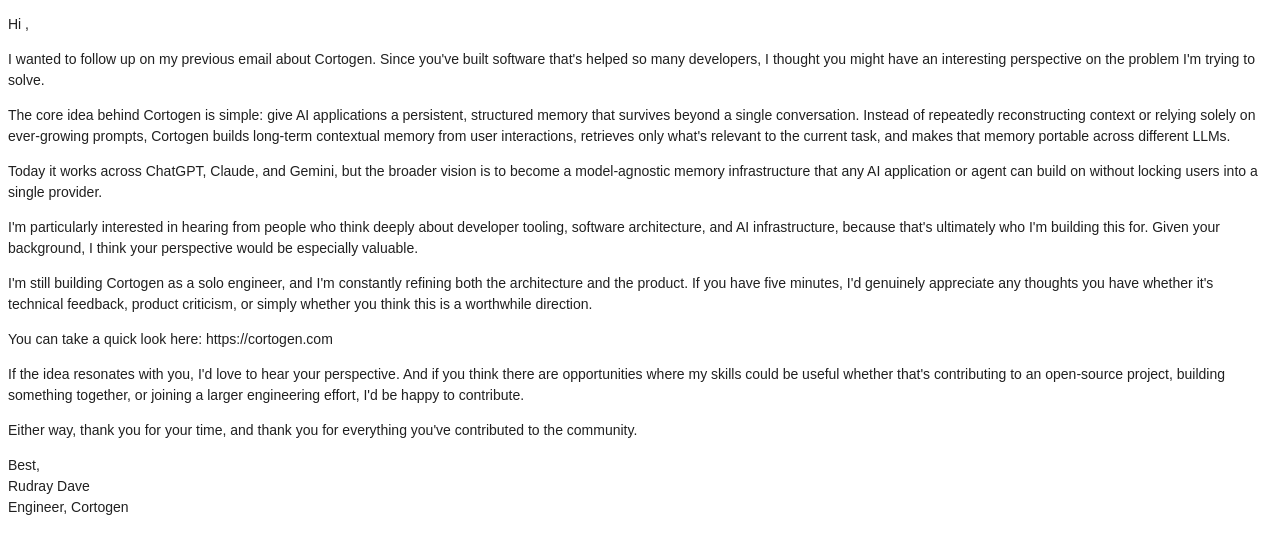
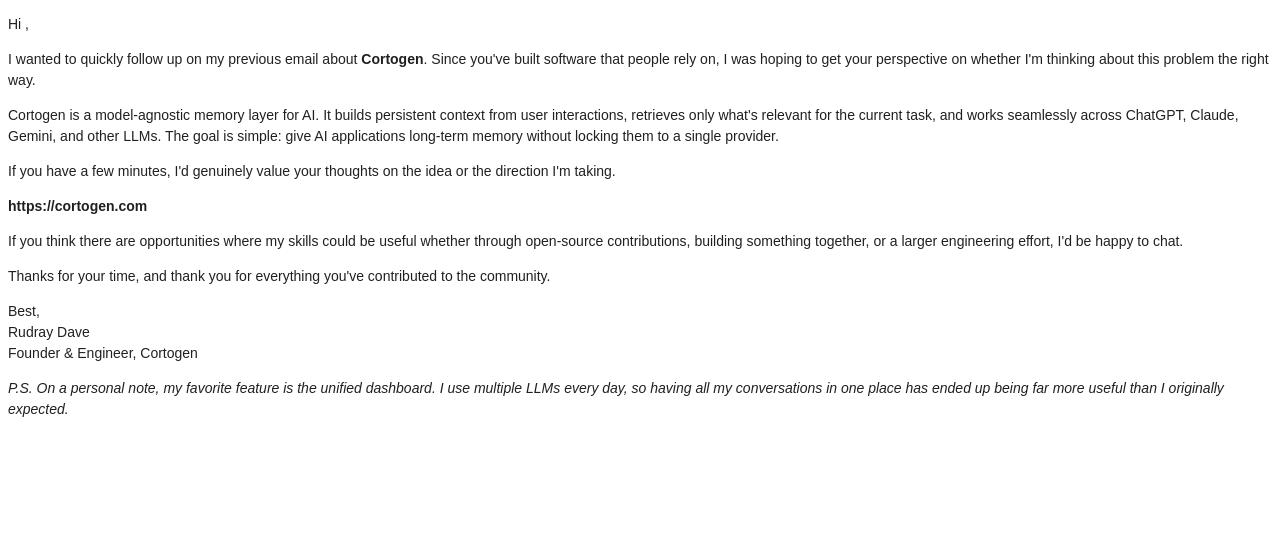
Before and after one commit to RDisCoding/mailman, a Python web app: template templates/cortogen_direct.html in a window 1280 px wide. Shown: the top 554 px of the page. Run offline with Jinja, Linux system fonts and the light colour scheme; the template is opened without the code that fills it, so the values that code supplies are empty.

Commit message:
content: update email templates with premium and direct versions

```diff
--- a/templates/cortogen_direct.html
+++ b/templates/cortogen_direct.html
@@ -14,23 +14,23 @@
 <body>
   <p>Hi {{first_name}},</p>
 
-  <p>I wanted to follow up on my previous email about Cortogen. Since you've built software that's helped so many developers, I thought you might have an interesting perspective on the problem I'm trying to solve.</p>
+<p>I wanted to quickly follow up on my previous email about <strong>Cortogen</strong>. Since you've built software that people rely on, I was hoping to get your perspective on whether I'm thinking about this problem the right way.</p>
 
-  <p>The core idea behind Cortogen is simple: give AI applications a persistent, structured memory that survives beyond a single conversation. Instead of repeatedly reconstructing context or relying solely on ever-growing prompts, Cortogen builds long-term contextual memory from user interactions, retrieves only what's relevant to the current task, and makes that memory portable across different LLMs.</p>
+<p>Cortogen is a model-agnostic memory layer for AI. It builds persistent context from user interactions, retrieves only what's relevant for the current task, and works seamlessly across ChatGPT, Claude, Gemini, and other LLMs. The goal is simple: give AI applications long-term memory without locking them to a single provider.</p>
 
-  <p>Today it works across ChatGPT, Claude, and Gemini, but the broader vision is to become a model-agnostic memory infrastructure that any AI application or agent can build on without locking users into a single provider.</p>
+<p>If you have a few minutes, I'd genuinely value your thoughts on the idea or the direction I'm taking.</p>
 
-  <p>I'm particularly interested in hearing from people who think deeply about developer tooling, software architecture, and AI infrastructure, because that's ultimately who I'm building this for. Given your background, I think your perspective would be especially valuable.</p>
+<p><strong>https://cortogen.com</strong></p>
 
-  <p>I'm still building Cortogen as a solo engineer, and I'm constantly refining both the architecture and the product. If you have five minutes, I'd genuinely appreciate any thoughts you have whether it's technical feedback, product criticism, or simply whether you think this is a worthwhile direction.</p>
+<p>If you think there are opportunities where my skills could be useful whether through open-source contributions, building something together, or a larger engineering effort, I'd be happy to chat.</p>
 
-  <p>You can take a quick look here: https://cortogen.com </p>
+<p>Thanks for your time, and thank you for everything you've contributed to the community.</p>
 
-  <p>If the idea resonates with you, I'd love to hear your perspective. And if you think there are opportunities where my skills could be useful whether that's contributing to an open-source project, building something together, or joining a larger engineering effort, I'd be happy to contribute.</p>
+<p>Best,<br>
+Rudray Dave<br>
+Founder & Engineer, Cortogen</p>
 
-  <p>Either way, thank you for your time, and thank you for everything you've contributed to the community.</p>
-
-  <p>Best,<br>Rudray Dave<br>Engineer, Cortogen</p>
+<p><i> P.S. On a personal note, my favorite feature is the unified dashboard. I use multiple LLMs every day, so having all my conversations in one place has ended up being far more useful than I originally expected. </i></p>
 
   <img src="https://api.cortogen.com/api/track/open?email={{email}}" width="1" height="1" style="display:none;" />
 </body>
--- a/templates/cortogen_premium.html
+++ b/templates/cortogen_premium.html
@@ -265,6 +265,10 @@
                 <a href="https://www.linkedin.com/posts/rudray-dave-95686627a_ai-llm-chatgpt-ugcPost-7461639135947182080-pM6K/?utm_source=share&utm_medium=member_android&rcm=ACoAAEQdU9IBymas8crGB5rW660KoKvO-LtxOP4">LinkedIn</a>
             </div>
         </div>
+
+        <div>
+            <p><i> P.S. My favorite feature is the unified dashboard; having all my scattered LLM chats in one place is a game changer. I'm currently looking to transition into a larger engineering effort, so if your team is tackling hard problems in AI infrastructure and could use a dedicated builder, I’d love to connect. </i></p>
+        </div>
     </div>
     <img src="https://api.cortogen.com/api/track/open?email={{email}}" width="1" height="1" style="display:none;" />
 </body>
```
